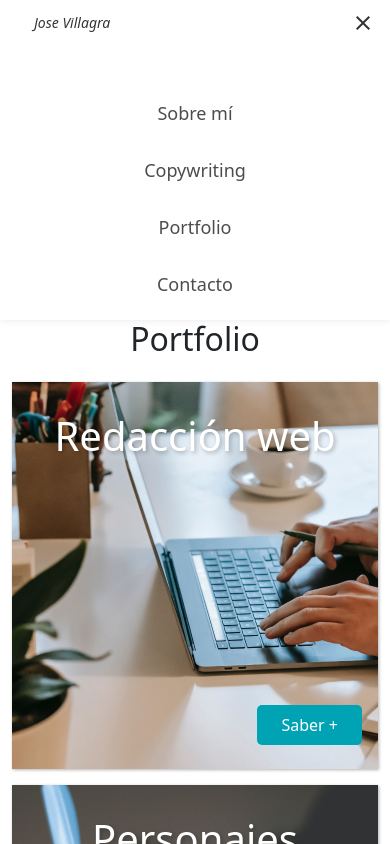
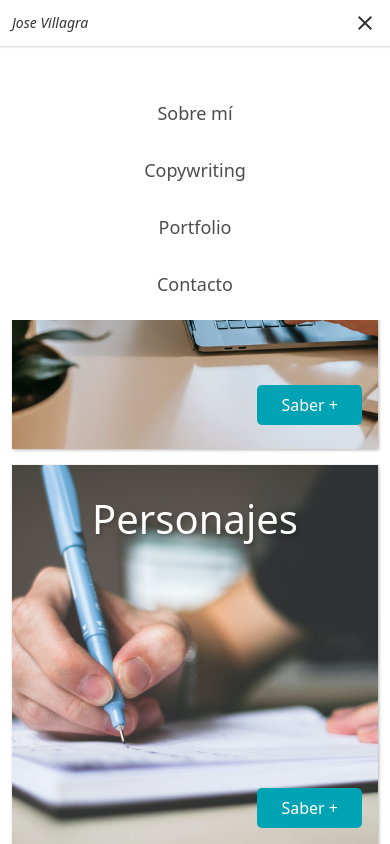
Before and after one commit to LucasZorzin/proyecto-jose, a React (Create React App) app: page / in a window 390 px wide. Both pictures are taken after a click on the button "Toggle navigation". Shown: the top 844 px of the page. Built offline with nearby package versions, Linux system fonts and the light colour scheme.

Commit message:
navbar completed (mobile+tablet+desktop

```diff
--- a/src/components/NavBar/Navbar.jsx
+++ b/src/components/NavBar/Navbar.jsx
@@ -7,14 +7,17 @@ function Navbar() {
         menu.classList.toggle('newClass');
     }
     return (
-        <nav class="navbar navbar-expand-lg navbar-light bg-light">
+        <nav class="navbar navbar-expand-lg navbar-light bg-light  fixed-top">
             <div class="container-fluid container-padding">
                 <a class="navbar-brand" href="#">Jose Villagra</a>
-                <button class="navbar-toggler" onClick={menu} type="button" data-bs-toggle="collapse" data-bs-target="#navbarNavAltMarkup" aria-controls="navbarNavAltMarkup" aria-expanded="false" aria-label="Toggle navigation">
+                <button class="navbar-toggler" onClick={menu} type="button" data-bs-toggle="collapse" data-bs-target="#navbarResponsive" aria-controls="navbarResponsive" aria-expanded="false" aria-label="Toggle navigation">
                     <span class="navbar-toggler-icon"></span>
                 </button>
-                <div class="collapse navbar-collapse" id="navbarNavAltMarkup">
+                <div className="line"></div>
+                <div class="collapse navbar-collapse" id="navbarResponsive">
+
                     <div class="navbar-nav">
+
                         <a class="nav-link" href="#">Sobre mí</a>
                         <a class="nav-link" href="#">Copywriting</a>
                         <a class="nav-link" href="#">Portfolio</a>
--- a/src/components/NavBar/Navbar.scss
+++ b/src/components/NavBar/Navbar.scss
@@ -1,35 +1,43 @@
 // (Falta incluir las fuentes)
 // Mobile
-.navbar{
+.navbar {
     padding-top: 0;
     padding-bottom: 0;
 }
-.navbar-light{
-    background-color: #FFFFFF !important;
-    box-shadow: 0px 1px 7px rgba(0, 0, 0, 0.075);
+.navbar-light {
+    background-color: #ffffff !important;
+    // box-shadow: 0px 1px 7px rgba(0, 0, 0, 0.075);
 }
-.navbar-brand{
+.navbar-brand {
     font-size: 0.875rem;
     font-style: italic;
     line-height: 36px;
     font-weight: 400;
     color: rgba(0, 0, 0, 0.8) !important;
 }
-.nav-link{
+.nav-link {
     font-size: 1.125rem;
     line-height: 26px;
     font-weight: 400;
     color: rgba(0, 0, 0, 0.7) !important;
     padding-bottom: 23px;
 }
-.nav-link:first-child{
+.nav-link:first-child {
     padding-top: 54px;
 }
-.nav-link:hover{
-    color: rgba(0, 0, 0, 0.904) !important
+.nav-link:hover {
+    color: rgba(0, 0, 0, 0.904) !important;
 }
-.container-padding{
-    padding: 0 34px;
+.line {
+    top: 45px;
+    width: 150%;
+    height: 1px;
+    transform: translate(-10%, 0px);
+    position: absolute;
+    box-shadow: 0px 1px 2px rgba(0, 0, 0, 0.25);
+}
+.container-padding {
+    padding: 0 12px;
 }
 .navbar-expand-lg .navbar-collapse {
     justify-content: center;
@@ -37,48 +45,68 @@
     text-align: center;
 }
 .navbar-light .navbar-toggler-icon {
-    background-image: url('../../assets/svg/menu.svg');
+    background-image: url("../../assets/svg/menu.svg");
     width: 20px;
+    // transition: all 0.1s linear;
 }
-.newClass{
-    background-image: url('../../assets/svg/menu-close.svg') !important;
+.newClass {
+    background-image: url("../../assets/svg/menu-close.svg") !important;
     width: 14px !important;
-    transform: translate(-3px,0);
+    transform: translate(-3px, 0);
 }
-.navbar-toggler{
-    transform: translate(30px,0);
+.navbar-toggler {
+    transform: translate(10px, 0);
 }
-// Tablet (falta terminar)
+.navbar-toggler,
+.navbar-toggler:focus,
+.navbar-toggler:active {
+    outline: none;
+    box-shadow: none;
+    border-color: transparent !important;
+}
+// Tablet
 @media (min-width: 768px) {
     .navbar-expand-lg .navbar-collapse {
         justify-content: flex-end;
     }
-}
-.navbar-toggler, .navbar-toggler:focus, .navbar-toggler:active {
-    outline: none;
-    box-shadow: none;
-    border-color: transparent !important;
+    .navbar-collapse {
+        position: absolute;
+        background-color: white;
+        top: 46px;
+        right: 0px;
+        width: 363px !important;
+    }
 }
 // PC
 @media (min-width: 992px) {
-    .navbar{
+    .navbar {
         height: 89px;
     }
-    .navbar-brand{
+    .navbar-brand {
         font-size: 1.875rem;
         font-style: italic;
         line-height: 36px;
         font-weight: 400;
         color: rgba(0, 0, 0, 0.8) !important;
     }
-    .nav-link{
+    .nav-link {
         font-size: 1.375rem;
         line-height: 26px;
         font-weight: 400;
         color: rgba(0, 0, 0, 0.7) !important;
         padding-bottom: 0;
     }
-    .nav-link:first-child{
+    .nav-link:first-child {
         padding-top: 8px !important;
     }
+    .line {
+        width: 0;
+        height: 0;
+    }
+    .container-padding {
+        padding: 0 34px;
+    }
+    .navbar-collapse {
+        position: initial;
+    }
 }
```
